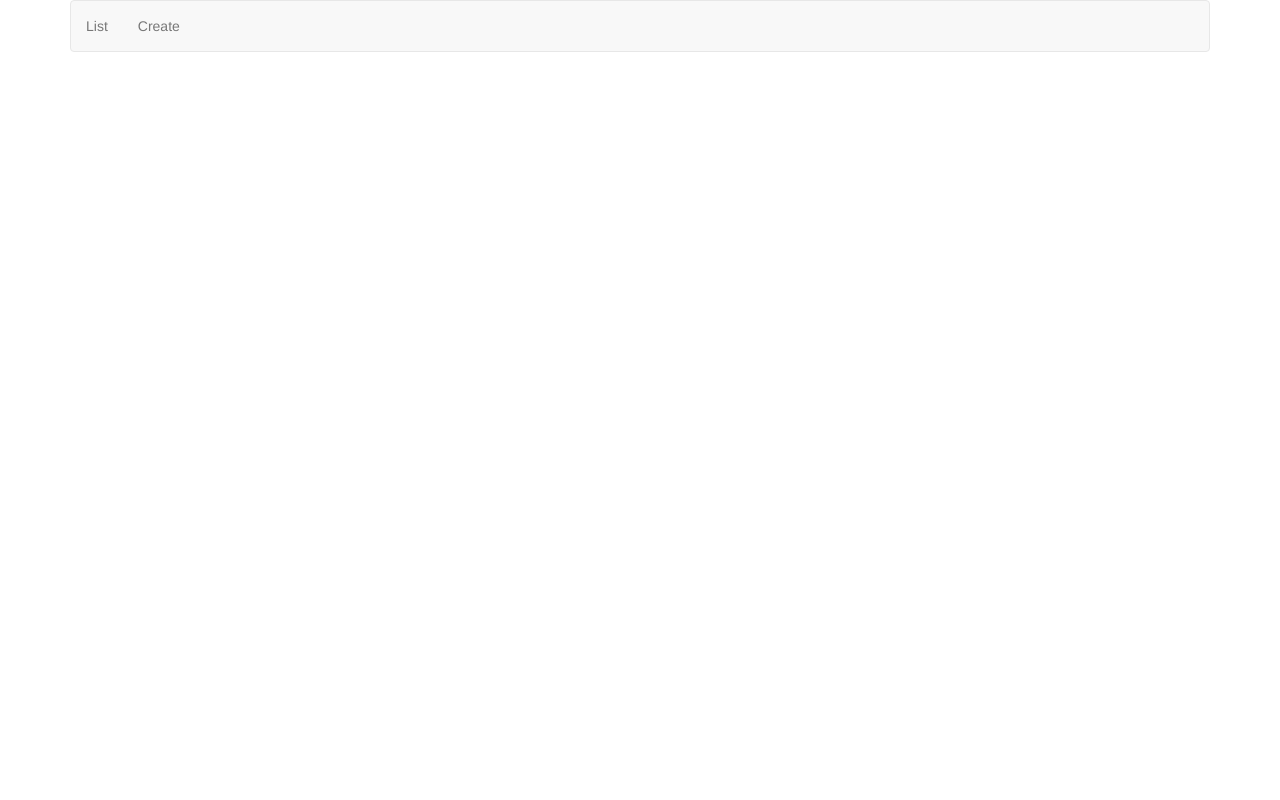
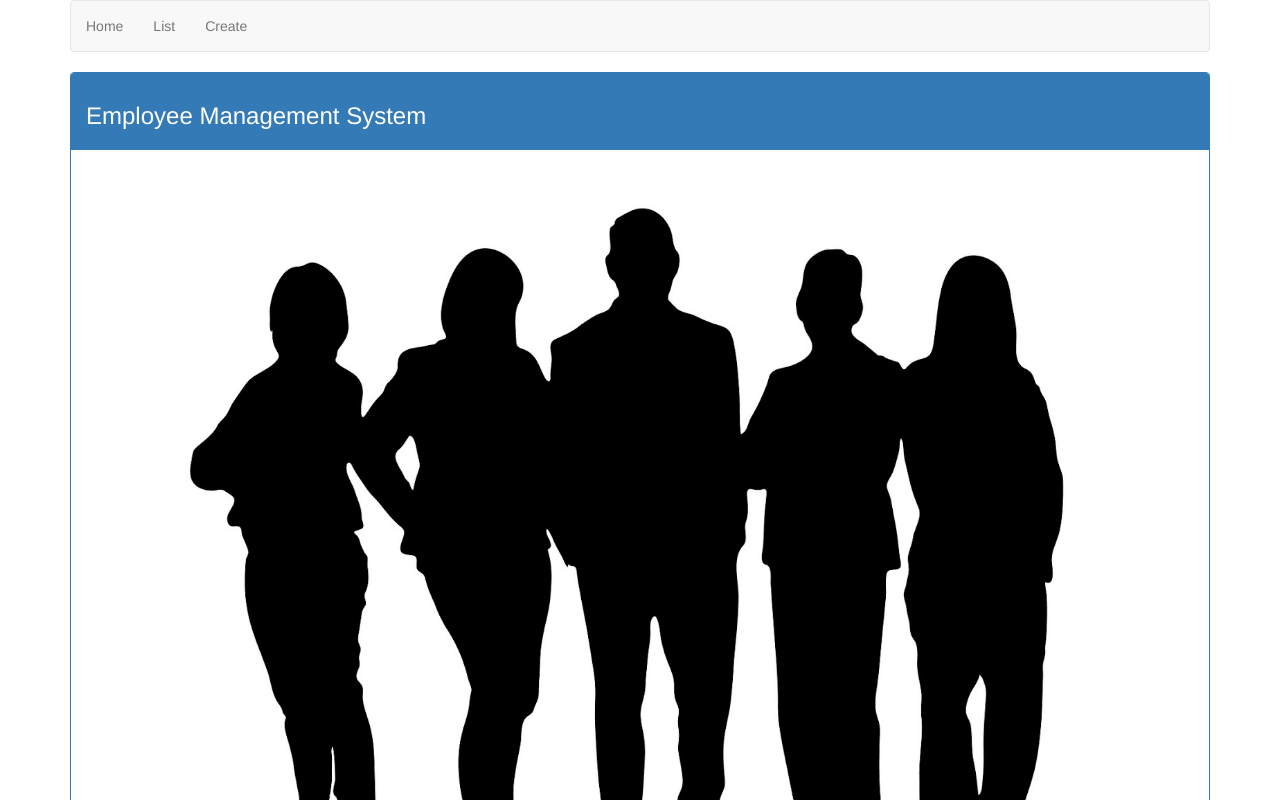
Before and after one commit to rjankathi/Angular8-EmployeeInfo-Demo-Project, an Angular app: page /home in a window 1280 px wide. Before the commit this address led to /. Shown: the top 800 px of the page. Built offline with nearby package versions, Linux system fonts and the light colour scheme.

Commit message:
Feature Module Inital commit
Preparing the project to implement Feature Module concept in to the application

```diff
--- a/src/app/app-routing.module.ts
+++ b/src/app/app-routing.module.ts
@@ -2,12 +2,16 @@ import { NgModule } from '@angular/core';
 import { Routes,RouterModule, Router } from '@angular/router';
 import { ListEmployeesComponent } from './employee/list-employees.component';
 import { CreateEmployeeComponent } from './employee/create-employee.component';
+import { HomeComponent } from './home.component';
+import { PageNotFoundComponent } from './page-not-found.component';
 
 const appRoutes :Routes = [
+  {path:'home',component: HomeComponent},
   {path:'list',component: ListEmployeesComponent},
   {path:'create',component:CreateEmployeeComponent},
   {path:'edit/:id',component:CreateEmployeeComponent},
-  {path:'', redirectTo:'/list',pathMatch:'full'}
+  {path:'', redirectTo:'/home',pathMatch:'full'},
+  {path:'',component:PageNotFoundComponent}
 ];
 
 @NgModule({
--- a/src/app/app.component.html
+++ b/src/app/app.component.html
@@ -1,6 +1,7 @@
 <div class="container">
   <nav class="navbar navbar-default">
     <ul class="nav navbar-nav">
+      <li><a routerLinkActive="active" routerLink="home">Home</a></li>
       <li><a routerLinkActive="active" routerLink="list">List</a></li>
       <li><a routerLinkActive="active" routerLink="create">Create</a></li>
     </ul>
--- a/src/app/app.module.ts
+++ b/src/app/app.module.ts
@@ -8,12 +8,16 @@ import { AppRoutingModule } from './app-routing.module';
 import { RouterModule } from '@angular/router';
 import { EmployeeService } from './employee/employee.service';
 import { HttpClientModule } from '@angular/common/http';
+import { HomeComponent } from './home.component';
+import { PageNotFoundComponent } from './page-not-found.component';
 
 @NgModule({
   declarations: [
     AppComponent,
     CreateEmployeeComponent,
-    ListEmployeesComponent
+    ListEmployeesComponent,
+    HomeComponent,
+    PageNotFoundComponent
   ],
   imports: [
     BrowserModule,
--- /dev/null
+++ b/src/app/home.component.html
@@ -0,0 +1,8 @@
+<div class="panel panel-primary">
+    <div class="panel-heading">
+        <h3>Employee Management System</h3>
+    </div>
+    <div class="panel-body">
+        <img src="../assets/images/Employees.jpg" alt="Employees" class="img-responsive">
+    </div>
+</div>
--- /dev/null
+++ b/src/app/home.component.ts
@@ -0,0 +1,15 @@
+import { Component, OnInit } from '@angular/core';
+
+@Component({
+  selector: 'app-home',
+  templateUrl: './home.component.html',
+  styleUrls: ['./home.component.css']
+})
+export class HomeComponent implements OnInit {
+
+  constructor() { }
+
+  ngOnInit() {
+  }
+
+}
--- /dev/null
+++ b/src/app/page-not-found.component.html
@@ -0,0 +1,3 @@
+<h1>
+    The page you are looking for cannot be found.
+</h1>
--- /dev/null
+++ b/src/app/page-not-found.component.ts
@@ -0,0 +1,15 @@
+import { Component, OnInit } from '@angular/core';
+
+@Component({
+  selector: 'app-page-not-found',
+  templateUrl: './page-not-found.component.html',
+  styleUrls: ['./page-not-found.component.css']
+})
+export class PageNotFoundComponent implements OnInit {
+
+  constructor() { }
+
+  ngOnInit() {
+  }
+
+}
```
Also changed, not shown: src/app/home.component.css (added), src/app/page-not-found.component.css (added), src/assets/images/Employees.jpg (added).
